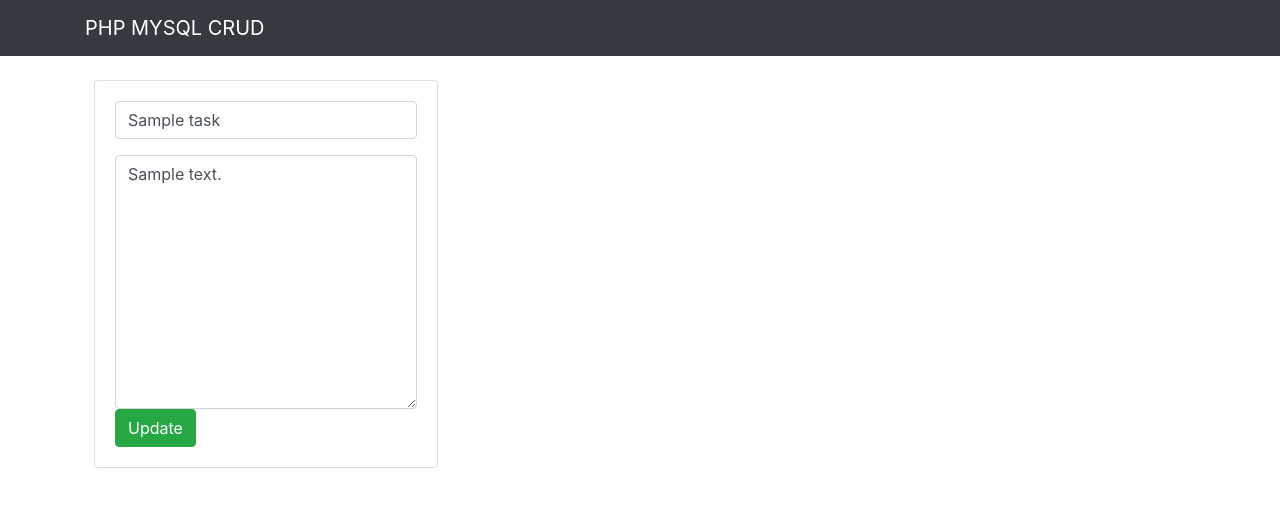
After one commit to gomezarg/php_crud_mysql, a PHP site: page /edit.php?id=1 in a window 1280 px wide. The commit adds this page. Shown: the top 507 px of the page. Run offline with PHP 8.4, Linux system fonts and the light colour scheme; tables that the repository leaves empty or names only in its code hold one stand-in row (values such as "Sample post"); some libraries are stand-ins or nearby versions.

Commit message:
CRUD term

```diff
--- /dev/null
+++ b/db.php
@@ -0,0 +1,11 @@
+<?php
+session_start();
+
+$conn = mysqli_connect(
+    'localhost',
+    'root',
+    '',
+    'php_mysql_crud'
+);
+
+?>
--- /dev/null
+++ b/edit.php
@@ -0,0 +1,51 @@
+<?php
+    include("db.php");
+
+    if(isset($_GET['id'])) {
+        $id = $_GET['id'];
+        $query = "SELECT * FROM task WHERE id = $id";
+        $result = mysqli_query($conn, $query);
+        if (mysqli_num_rows($result) == 1) {
+            $row = mysqli_fetch_array($result);
+            $title = $row['title'];
+            $description = $row['description'];
+        }
+    }
+if (isset($_POST['update'])) {
+    $id = $_GET['id'];
+    $title = $_POST['title'];
+    $description = $_POST['description'];
+
+    $query = "UPDATE task set title = '$title', description = '$description' WHERE id = $id";
+    mysqli_query($conn, $query);
+
+    $_SESSION['message'] = 'Tarea actualizada satisfactoriamente';
+    $_SESSION['message_type'] = 'warning';
+    header("Location: index.php");
+}
+
+?>
+
+<?php include("includes/header.php") ?>
+<div class="container p-4">
+    <div class="row">
+        <div class="col-md-4">
+            <div class="card card-body">
+                <form action="edit.php?id=<?php echo $_GET['id']; ?>" method="POST">
+                    <div class="form-group">
+                        <input type="text" name="title" value="<?php echo $title; ?>"
+                        class="form-control" placeholder="Actualiza el titulo">
+                    </div>
+                    <div class="form-gruop">
+                        <textarea name="description" rows="10" class="form-control" placeholder="Actualiza descripción"><?php echo $description; ?></textarea>
+                    </div>
+                    <button class="btn btn-success" name="update">
+                    Update
+                    </button>
+
+                </form>
+            </div>
+        </div>
+    </div>
+</div>
+<?php include("includes/footer.php") ?>
--- /dev/null
+++ b/includes/footer.php
@@ -0,0 +1,10 @@
+<!-- SCRIPTS -->
+<script src="https://code.jquery.com/jquery-3.3.1.slim.min.js" integrity="sha384-q8i/X+965DzO0rT7abK41JStQIAqVgRVzpbzo5smXKp4YfRvH+8abtTE1Pi6jizo" crossorigin="anonymous"></script>
+<script src="https://stackpath.bootstrapcdn.com/bootstrap/4.3.1/js/bootstrap.min.js"
+    integrity="sha384-JjSmVgyd0p3pXB1rRibZUAYoIIy6OrQ6VrjIEaFf/nJGzIxFDsf4x0xIM+B07jRM" crossorigin="anonymous"></script>
+
+
+    <script src="https://cdnjs.cloudflare.com/ajax/libs/popper.js/1.14.7/umd/popper.min.js" integrity="sha384-UO2eT0CpHqdSJQ6hJty5KVphtPhzWj9WO1clHTMGa3JDZwrnQq4sF86dIHNDz0W1" crossorigin="anonymous"></script>
+
+</body>
+</html>
--- /dev/null
+++ b/includes/header.php
@@ -0,0 +1,21 @@
+<!DOCTYPE html>
+<html lang="en">
+<head>
+    <meta charset="UTF-8">
+    <meta name="viewport" content="width=device-width, initial-scale=1.0">
+    <meta http-equiv="X-UA-Compatible" content="ie=edge">
+    <title>PHP MYSQL CRUD</title>
+    <link rel="icon" href="icono.png" type="image/png">
+    <!-- Boostrap 4 -->
+    <link rel="stylesheet" href="https://stackpath.bootstrapcdn.com/bootstrap/4.3.1/css/bootstrap.min.css"
+    integrity="sha384-ggOyR0iXCbMQv3Xipma34MD+dH/1fQ784/j6cY/iJTQUOhcWr7x9JvoRxT2MZw1T" crossorigin="anonymous">
+    <!-- Font AWESOME 5 -->
+    <link rel="stylesheet" href="https://use.fontawesome.com/releases/v5.8.1/css/all.css" integrity="sha384-50oBUHEmvpQ+1lW4y57PTFmhCaXp0ML5d60M1M7uH2+nqUivzIebhndOJK28anvf" crossorigin="anonymous">
+</head>
+<body>
+
+<nav class="navbar navbar-dark bg-dark">
+    <div class="container">
+        <a href="index.php" class="navbar-brand">PHP MYSQL CRUD</a>
+    </div>
+</nav>
```
Also changed, not shown: delete_task.php (added, +15 -0 lines), index.php (+66 -3 lines), save_task.php (added, +20 -0 lines), icono.png (added).
